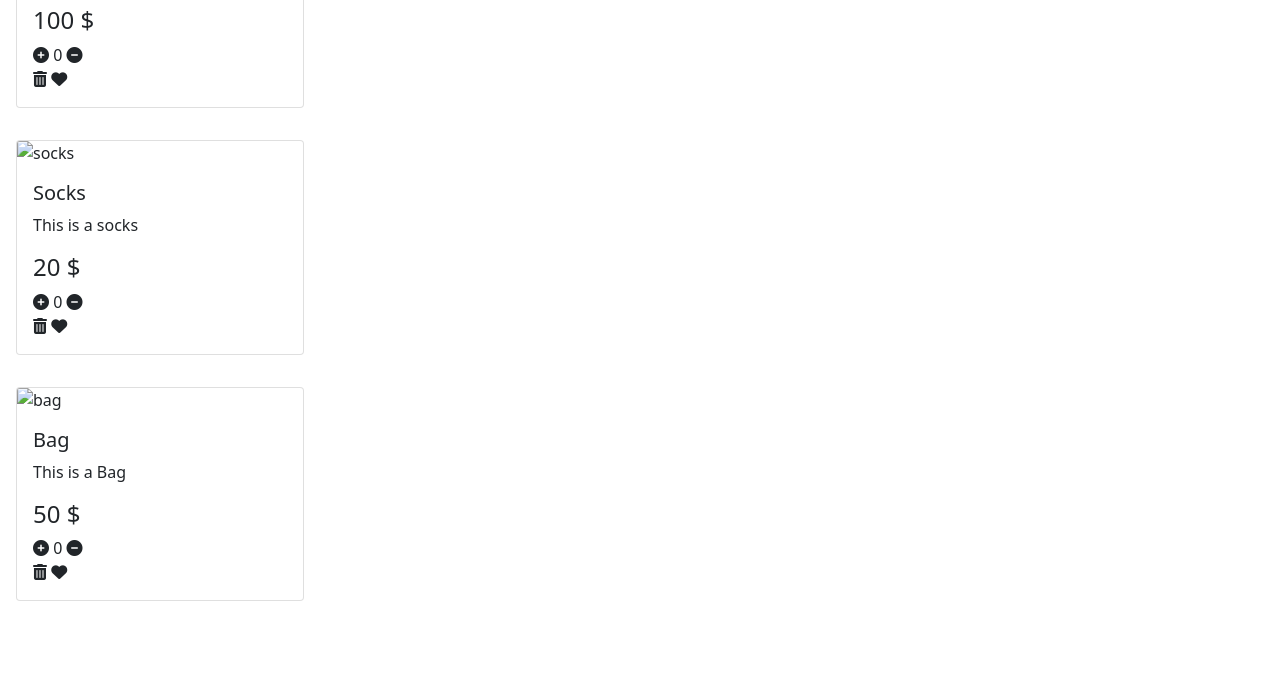
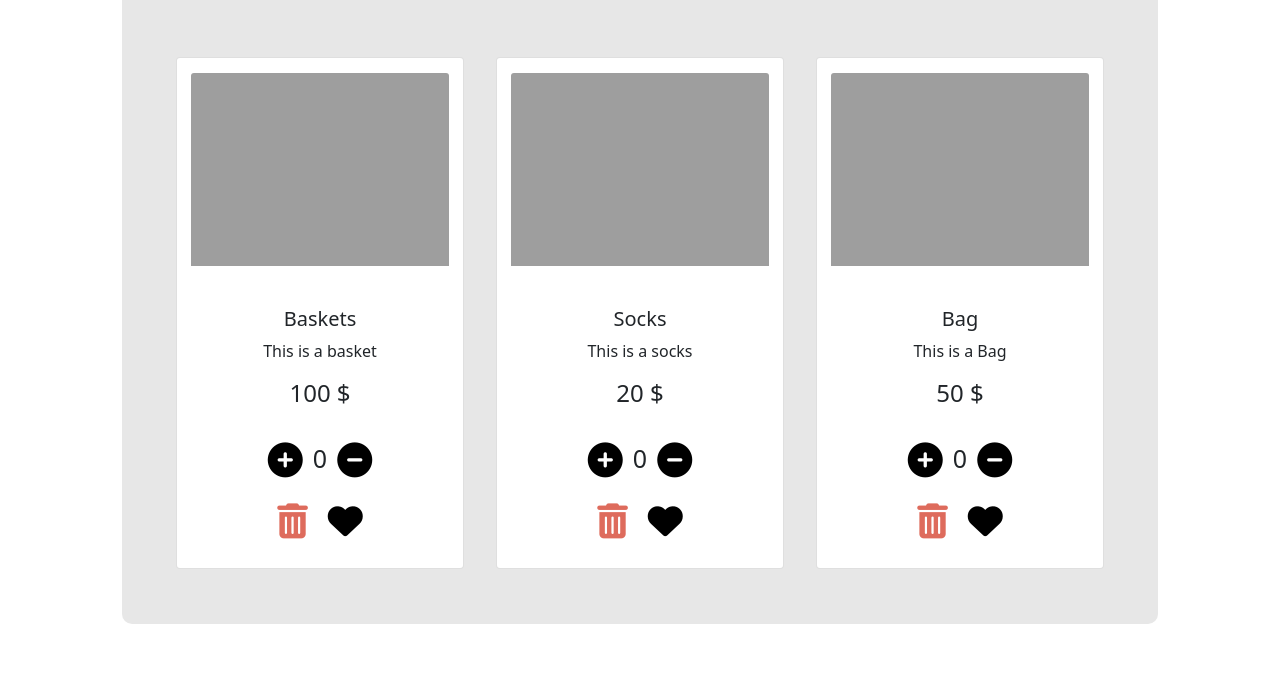
Before and after one commit to Vazkido/DomCheckpoint, a plain HTML site: page index.html in a window 1280 px wide. Shown: the part 203-877 px from the top of the page. Before the commit the page ends 820 px from the top, so only its background shows below. Drawn offline with nearby package versions, Linux system fonts and the light colour scheme; the site is published under a folder, as on GitHub Pages, so addresses that start at the root find nothing.

Commit message:
html update

```diff
--- a/index.html
+++ b/index.html
@@ -19,7 +19,7 @@
       crossorigin="anonymous"
       referrerpolicy="no-referrer"
     />
-    <link rel="stylesheet" href="/style/style.css" />
+    <link rel="stylesheet" href="./style/style.css" />
     <title>Workshop DOM</title>
   </head>
   <body>
@@ -93,10 +93,10 @@
         </div>
         <div class="list-products">
           <!-- Product 1 : baskets -->
-          <div class="card-body">
+          <div class="card-body card-item">
             <div class="card" style="width: 18rem">
               <img
-                src="/assets/baskets.png"
+                src="./assets/baskets.png"
                 class="card-img-top"
                 alt="baskets"
               />
@@ -118,9 +118,9 @@
           </div>
           <!-- Product 2 : socks -->
 
-          <div class="card-body">
+          <div class="card-body card-item">
             <div class="card" style="width: 18rem">
-              <img src="/assets/socks.png" class="card-img-top" alt="socks" />
+              <img src="./assets/socks.png" class="card-img-top" alt="socks" />
               <div class="card-body">
                 <h5 class="card-title">Socks</h5>
                 <p class="card-text">This is a socks</p>
@@ -138,9 +138,9 @@
             </div>
           </div>
           <!-- Product 3 : bag -->
-          <div class="card-body">
+          <div class="card-body card-item">
             <div class="card" style="width: 18rem">
-              <img src="/assets/bag.png" class="card-img-top" alt="bag" />
+              <img src="./assets/bag.png" class="card-img-top" alt="bag" />
               <div class="card-body">
                 <h5 class="card-title">Bag</h5>
                 <p class="card-text">This is a Bag</p>
```
